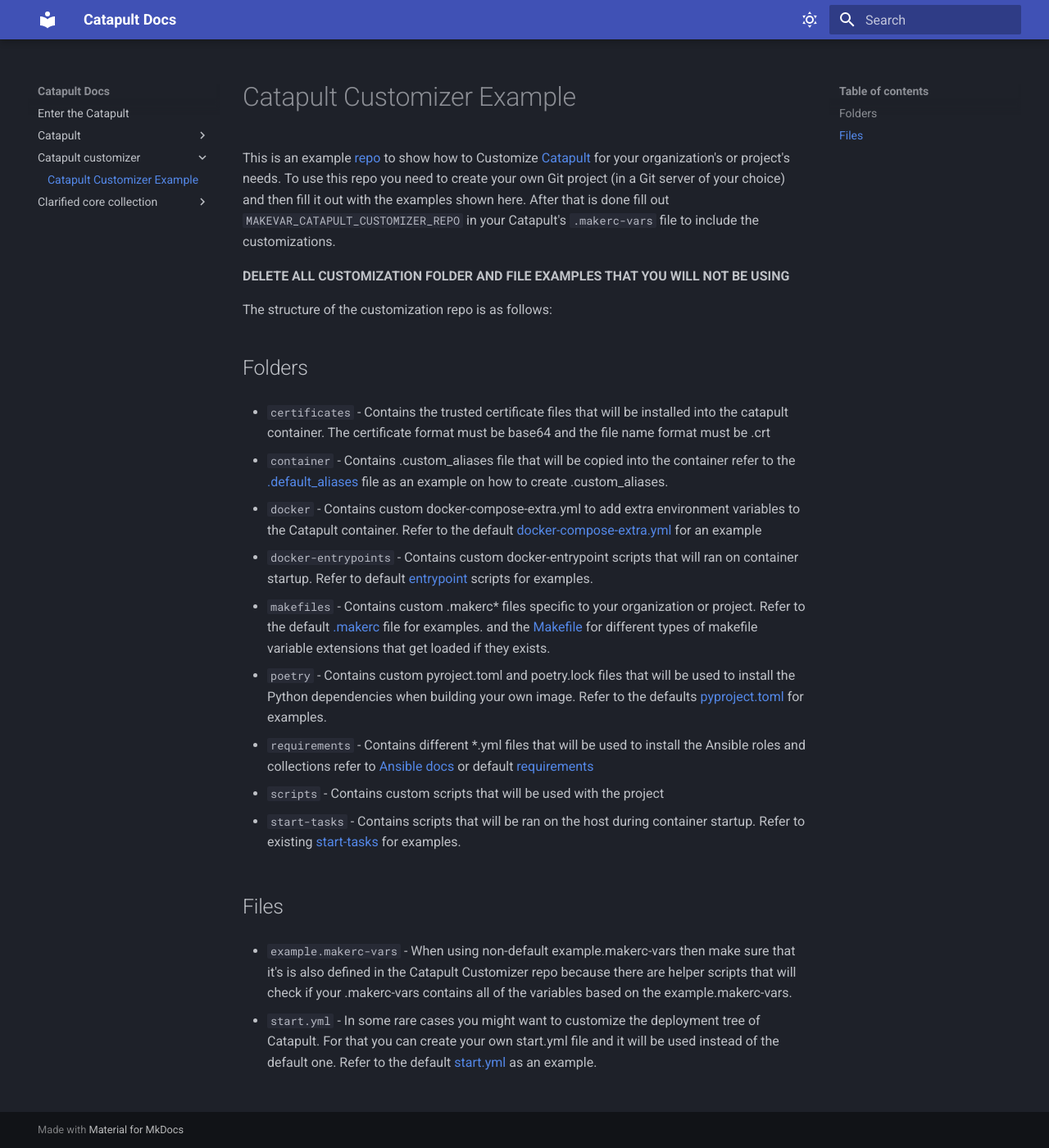
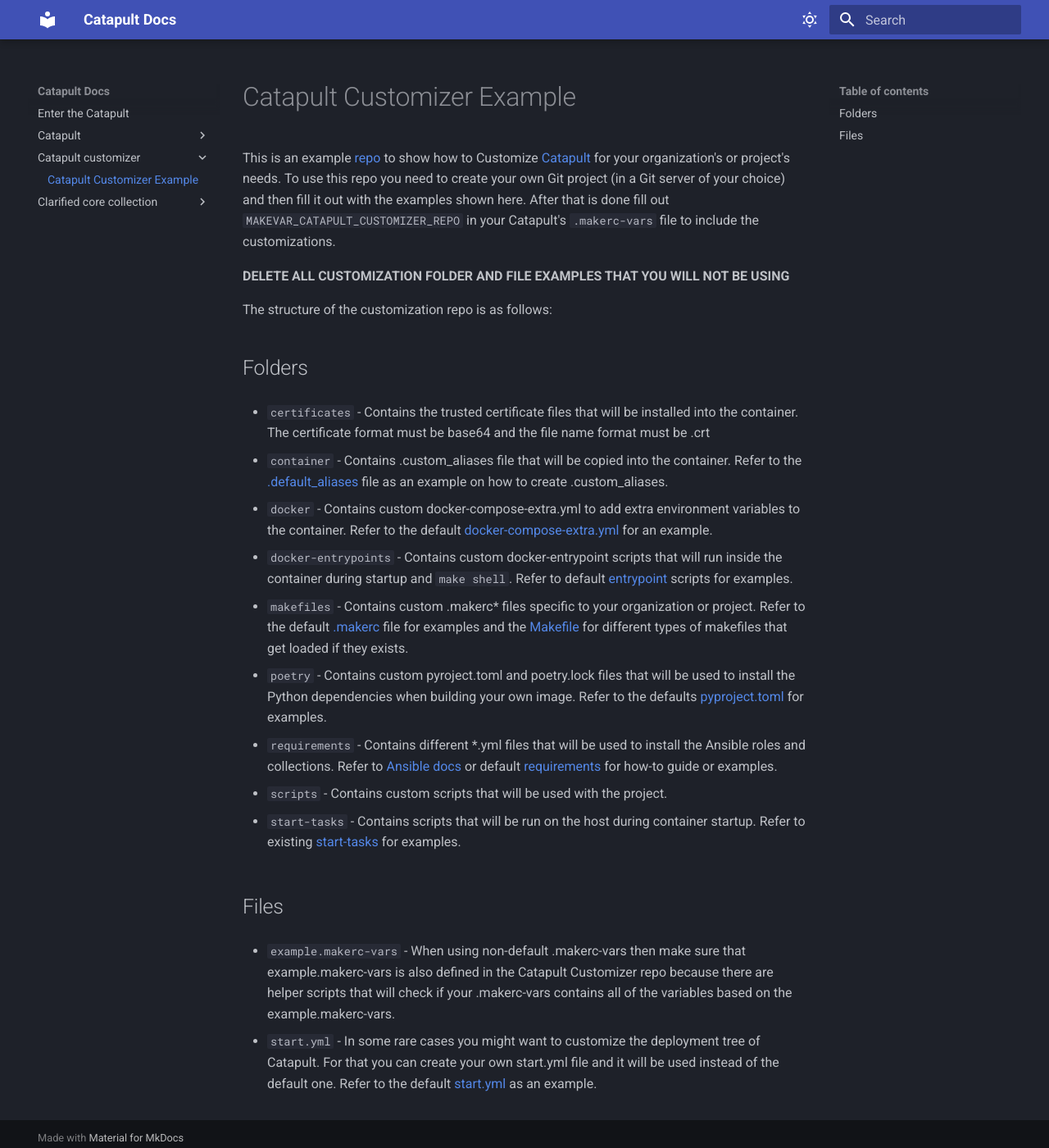
Before and after one commit to ClarifiedSecurity/catapult-docs, an MkDocs documentation site: the page built from docs/catapult-customizer/README.md, in a window 1280 px wide and 1400 px high. Shown: the whole window at 82% size. Built offline with MkDocs 1.6.1 and Material for MkDocs 9.7.7, drawn with Linux system fonts in a browser that asks for light colours.

Commit message:
CatapultBot update docs

```diff
--- a/docs/catapult-customizer/README.md
+++ b/docs/catapult-customizer/README.md
@@ -8,26 +8,26 @@
 
 ## Folders
 
-- `certificates` - Contains the trusted certificate files that will be installed into the catapult container. The certificate format must be base64 and the file name format must be <certificate_name>.crt
+- `certificates` - Contains the trusted certificate files that will be installed into the container. The certificate format must be base64 and the file name format must be <certificate_name>.crt
 
-- `container` - Contains .custom_aliases file that will be copied into the container refer to the [.default_aliases](https://github.com/ClarifiedSecurity/Catapult/blob/main/container/home/builder/.default_aliases) file as an example on how to create .custom_aliases.
+- `container` - Contains .custom_aliases file that will be copied into the container. Refer to the [.default_aliases](https://github.com/ClarifiedSecurity/Catapult/blob/main/container/home/builder/.default_aliases) file as an example on how to create .custom_aliases.
 
-- `docker` - Contains custom docker-compose-extra.yml to add extra environment variables to the Catapult container. Refer to the default [docker-compose-extra.yml](https://github.com/ClarifiedSecurity/Catapult/blob/main/defaults/docker-compose-extra.yml) for an example
+- `docker` - Contains custom docker-compose-extra.yml to add extra environment variables to the container. Refer to the default [docker-compose-extra.yml](https://github.com/ClarifiedSecurity/Catapult/blob/main/defaults/docker-compose-extra.yml) for an example.
 
-- `docker-entrypoints` - Contains custom docker-entrypoint scripts that will ran on container startup. Refer to default [entrypoint](https://github.com/ClarifiedSecurity/Catapult/tree/main/scripts/entrypoints) scripts for examples.
+- `docker-entrypoints` - Contains custom docker-entrypoint scripts that will run inside the container during startup and `make shell`. Refer to default [entrypoint](https://github.com/ClarifiedSecurity/Catapult/tree/main/scripts/entrypoints) scripts for examples.
 
-- `makefiles` - Contains custom .makerc\* files specific to your organization or project. Refer to the default [.makerc](https://github.com/ClarifiedSecurity/Catapult/blob/main/.makerc) file for examples. and the [Makefile](https://github.com/ClarifiedSecurity/Catapult/blob/main/Makefile#L3-L5) for different types of makefile variable extensions that get loaded if they exists.
+- `makefiles` - Contains custom .makerc\* files specific to your organization or project. Refer to the default [.makerc](https://github.com/ClarifiedSecurity/Catapult/blob/main/.makerc) file for examples and the [Makefile](https://github.com/ClarifiedSecurity/Catapult/blob/main/Makefile#L3-L5) for different types of makefiles that get loaded if they exists.
 
 - `poetry` - Contains custom pyroject.toml and poetry.lock files that will be used to install the Python dependencies when building your own image. Refer to the defaults [pyproject.toml](https://github.com/ClarifiedSecurity/catapult/blob/main/defaults/pyproject.toml) for examples.
 
-- `requirements` - Contains different \*.yml files that will be used to install the Ansible roles and collections refer to [Ansible docs](https://docs.ansible.com/ansible/latest/collections_guide/collections_installing.html) or default [requirements](https://github.com/ClarifiedSecurity/catapult/blob/main/defaults/requirements.yml)
+- `requirements` - Contains different \*.yml files that will be used to install the Ansible roles and collections. Refer to [Ansible docs](https://docs.ansible.com/ansible/latest/collections_guide/collections_installing.html) or default [requirements](https://github.com/ClarifiedSecurity/catapult/blob/main/defaults/requirements.yml) for how-to guide or examples.
 
-- `scripts` - Contains custom scripts that will be used with the project
+- `scripts` - Contains custom scripts that will be used with the project.
 
-- `start-tasks` - Contains scripts that will be ran on the host during container startup. Refer to existing [start-tasks](https://github.com/ClarifiedSecurity/Catapult/tree/main/scripts/start-tasks) for examples.
+- `start-tasks` - Contains scripts that will be run on the host during container startup. Refer to existing [start-tasks](https://github.com/ClarifiedSecurity/Catapult/tree/main/scripts/start-tasks) for examples.
 
 ## Files
 
-- `example.makerc-vars` - When using non-default example.makerc-vars then make sure that it's is also defined in the Catapult Customizer repo because there are helper scripts that will check if your .makerc-vars contains all of the variables based on the example.makerc-vars.
+- `example.makerc-vars` - When using non-default .makerc-vars then make sure that example.makerc-vars is also defined in the Catapult Customizer repo because there are helper scripts that will check if your .makerc-vars contains all of the variables based on the example.makerc-vars.
 
 - `start.yml` - In some rare cases you might want to customize the deployment tree of Catapult. For that you can create your own start.yml file and it will be used instead of the default one. Refer to the default [start.yml](https://github.com/ClarifiedSecurity/Catapult/blob/main/defaults/start.yml) as an example.
```
